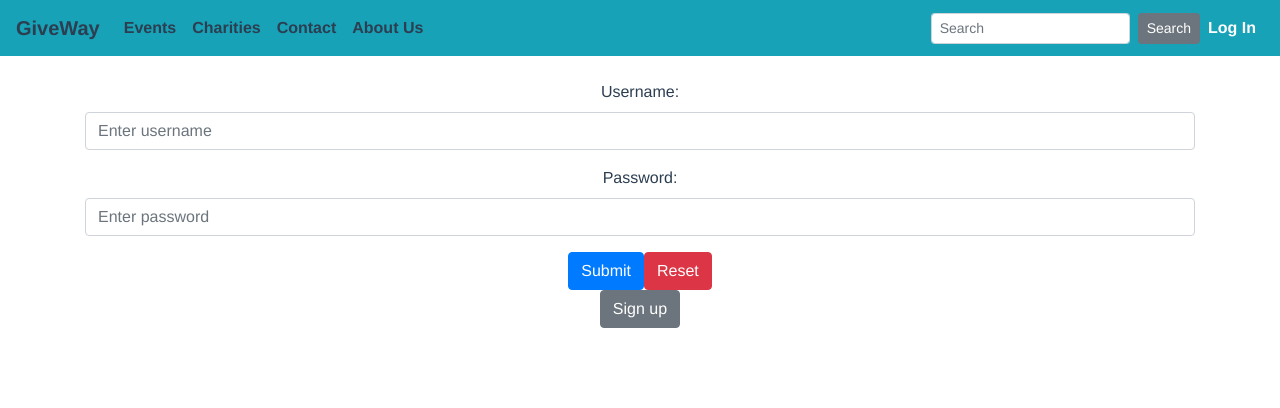
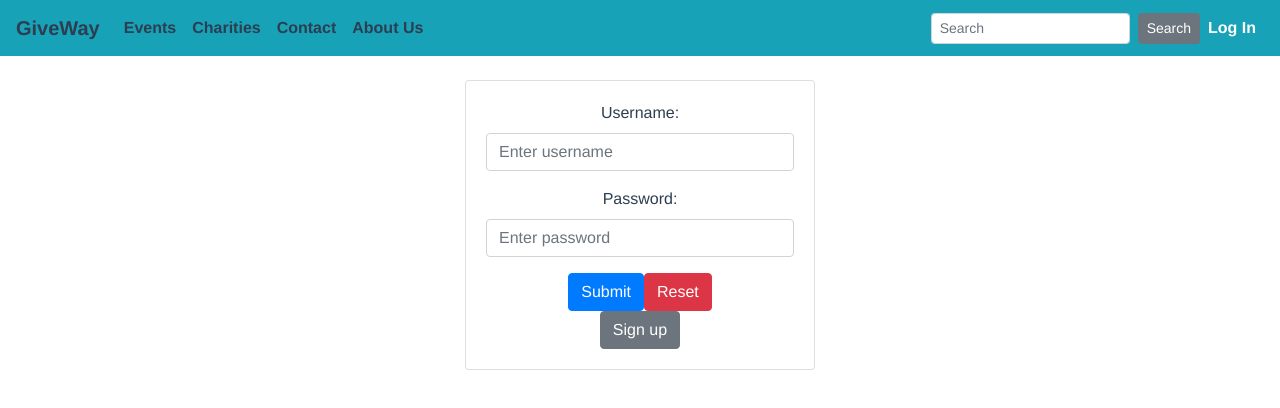
Before and after one commit to vinitshah24/Volunteer-Application, a Vue app in the folder views/: page /signin in a window 1280 px wide. Shown: the top 408 px of the page. Built offline with nearby package versions, Linux system fonts and the light colour scheme; no server answers.

Commit message:
adjust sign in form size

```diff
--- a/views/src/views/SignIn.vue
+++ b/views/src/views/SignIn.vue
@@ -1,6 +1,10 @@
 <template>
   <div>
-    <b-container w-20>
+    <b-container mw-25>
+      <b-row>
+        <b-col></b-col>
+        <b-col>
+          <b-card>
             <b-form @submit="onSubmit" @reset="onReset" v-if="show">
               <b-form-group id="input-group-1" label="Username:" label-for="input-1">
                 <b-form-input
@@ -13,7 +17,13 @@
               </b-form-group>
 
               <b-form-group id="input-group-2" label="Password:" label-for="input-2">
-          <b-form-input id="input-2" v-model="form.password" required type="password" placeholder="Enter password"></b-form-input>
+                <b-form-input
+                  id="input-2"
+                  v-model="form.password"
+                  required
+                  type="password"
+                  placeholder="Enter password"
+                ></b-form-input>
               </b-form-group>
 
               <b-button type="submit" variant="primary">Submit</b-button>
@@ -21,6 +31,10 @@
               <br />
               <b-button to="/signup">Sign up</b-button>
             </b-form>
+          </b-card>
+        </b-col>
+        <b-col></b-col>
+      </b-row>
     </b-container>
   </div>
 </template>
@@ -49,10 +63,13 @@ export default {
     onReset(evt) {
       evt.preventDefault();
       // Reset our form values
-      this.form.email = "";
+      this.form.username = "";
       this.form.password = "";
       // Trick to reset/clear native browser form validation state
       this.show = false;
+      this.$nextTick(() => {
+        this.show = true;
+      });
     }
   }
 };
```
Lines whose indentation alone changed are shown as unchanged.
